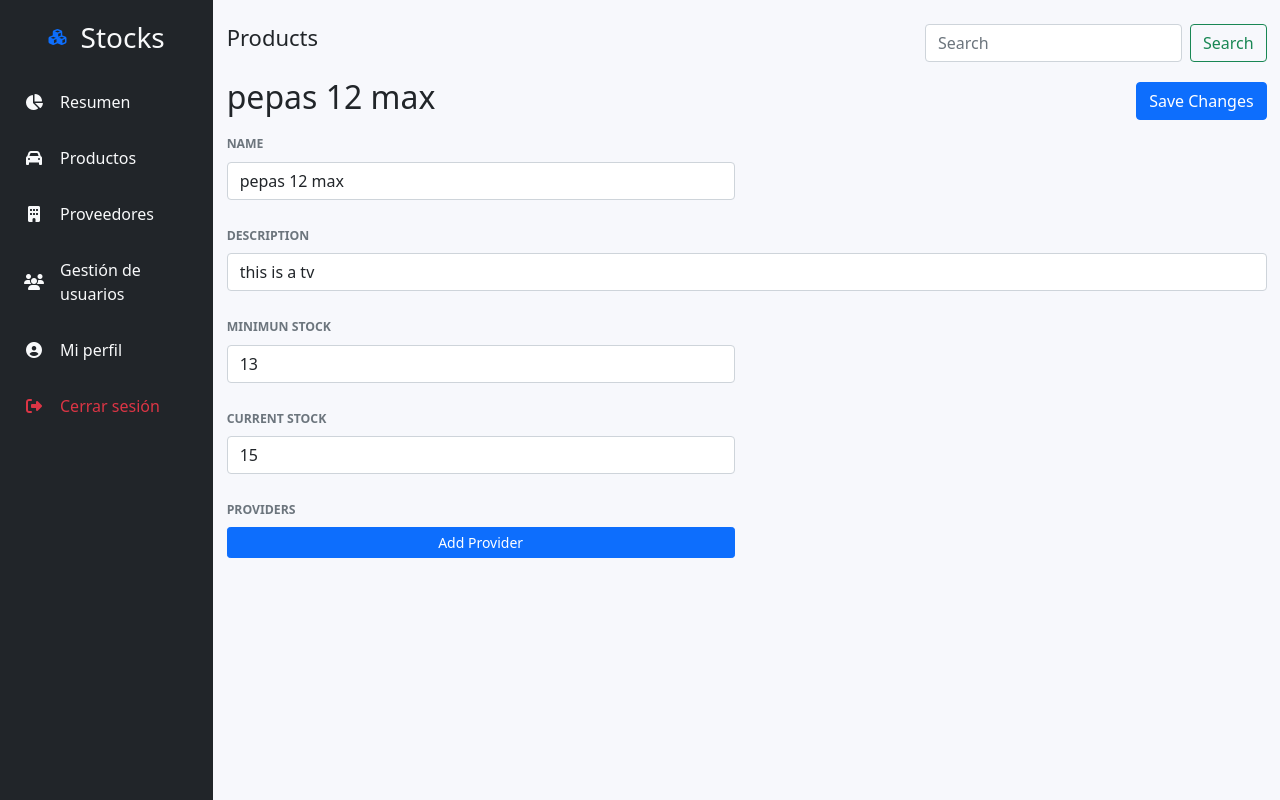
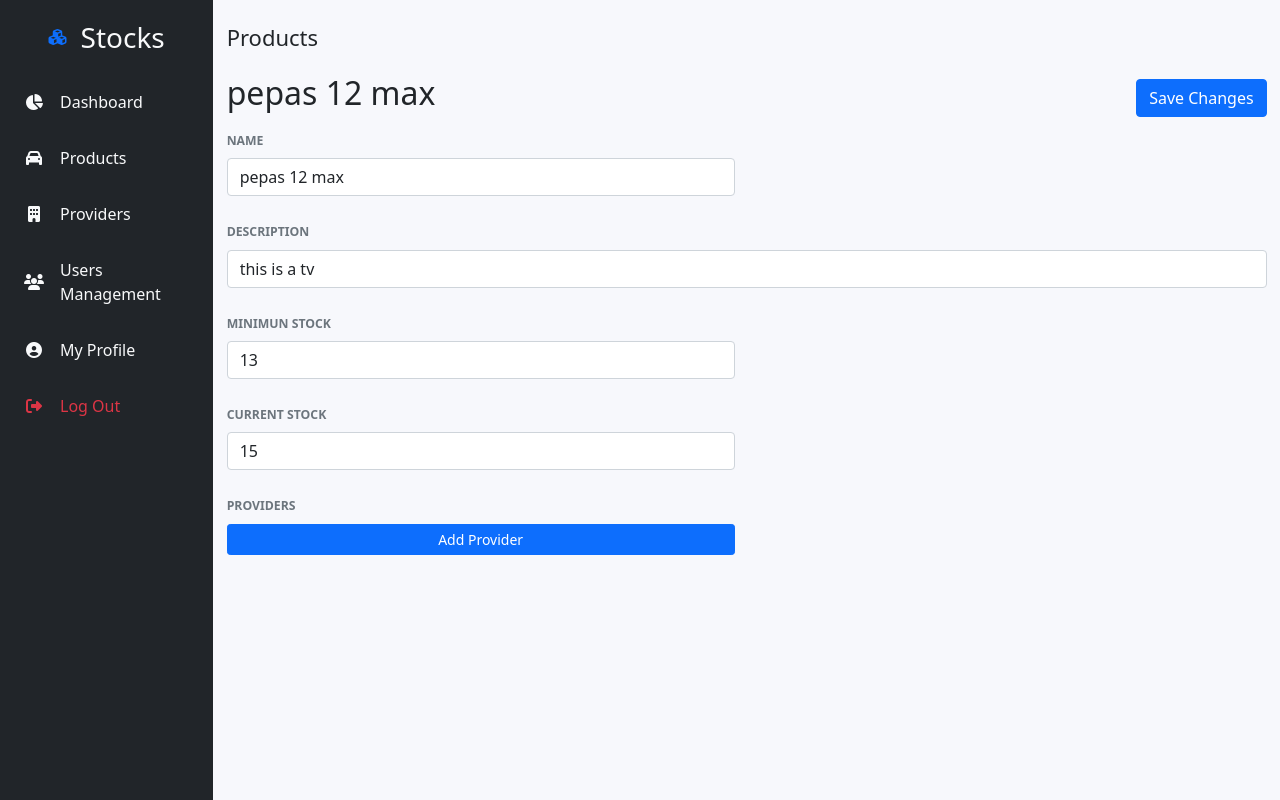
Before and after one commit to Kaiserbl/stocks_full, a Flask app: page /product/6/edit in a window 1280 px wide. Run offline with Flask 2, Linux system fonts and the light colour scheme; a user stored in the database is signed in; data comes from the database, SQL or seed files in the repository; both versions use the stored data as it was after the commit; some libraries are stand-ins or nearby versions.

Commit message:
otra actualizacion multiple

```diff
--- a/routes.py
+++ b/routes.py
@@ -29,6 +29,28 @@ def setRoutes(app):
         #cur.execute("select * FROM providers WHERE id = ?", (id,))
         return render_template('product_edit.html', product=product, providers=providers)
 
+    @app.route('/updatedproduct/<int:id>', methods=["GET", "POST"])
+    def updateProduct(id):
+        message = ""
+        if request.method == "POST":
+            with sqlite3.connect("stocks.db") as con:
+                try:
+                    name = request.form["Name"]
+                    description = request.form["Description"]
+                    cminima = int(request.form["MininumStock"])
+                    current = int(request.form["CurrentStock"])
+                    cur = con.cursor()
+                    cur.execute("UPDATE products SET name=?, description=?, minimum_stock=?, current_stock=? WHERE id = ?",(name, description, cminima, current, id))
+                    con.commit()
+                except:
+                    con.rollback()
+                    message = "We can not add the product"
+                    flash(message)
+                finally:
+                    message = "Product successfully Added"
+                    flash(message)
+                    return redirect("/products/search", code = 303)
+                    con.close()
 
     @app.route('/product/new')
     @login_required
@@ -55,7 +77,7 @@ def setRoutes(app):
                 finally:
                     message = "Product successfully Added"
                     flash(message)
-                    return redirect("products/search", code = 302)
+                    return redirect("products/search", code = 303)
                     con.close()
 
     @app.route("/products/search")
@@ -132,7 +154,7 @@ def setRoutes(app):
                 finally:
                     msg = "Provider successfully Added"
                     flash(msg)
-                    return redirect("providers/search", code = 302)
+                    return redirect("providers/search", code = 303)
                     con.close()
 
     @app.route("/providers/search")
@@ -171,8 +193,9 @@ def setRoutes(app):
             finally:
                 message = "Provider Deleted Successfully"
                 flash(message)
-                return redirect('/')
+                return redirect('/products/search', code=303)
                 con.close()
+
 
     # Routes for users
     @app.route("/users")
@@ -206,7 +229,7 @@ def setRoutes(app):
                 finally:
                     msg = "User successfully Added"
                     flash(msg)
-                    return redirect("users/search", code = 302)
+                    return redirect("users/search", code = 303)
                     con.close()
 
     @app.route("/users/search")
--- a/templates/_components.html
+++ b/templates/_components.html
@@ -1,11 +1,11 @@
 <!-- Form field -->
-{% macro formField(id, label, value) -%}
+{% macro formField(id, label, name, value) -%}
     <div class="row mb-3">
         <p class="text-muted text-uppercase small fw-bold my-2"><small>
             {{ label }}
         </small></p>
         <div class="col-12 col-md-6">
-            <input type="text" class="form-control" id="{{ id }}" value="{{ value }}">
+            <input type="text" class="form-control" id="{{ id }}" name="{{ name }}" value="{{ value }}">
         </div>
     </div>
 {%- endmacro %}
@@ -29,21 +29,21 @@
         {{ brand() }}
         <ul class="nav nav-pills flex-column">
             <!-- Resume -->
-            {{ navItem('Resumen', 'fa-pie-chart', 'resumes') }}
+            {{ navItem('Dashboard', 'fa-pie-chart', 'resumes') }}
             <!-- Products -->
-            {{ navItem('Productos', 'fa-automobile', 'products/search') }}
+            {{ navItem('Products', 'fa-automobile', 'products/search') }}
             <!-- Providers -->
-            {{ navItem('Proveedores', 'fa-building', 'providers/search') }}
+            {{ navItem('Providers', 'fa-building', 'providers/search') }}
             <!-- Users management -->
-            {{ navItem('Gestión de usuarios', 'fa-users', 'users/search') }}
+            {{ navItem('Users Management', 'fa-users', 'users/search') }}
             <!-- My profile -->
-            {{ navItem('Mi perfil', 'fa-user-circle', 'my-profile') }}
+            {{ navItem('My Profile', 'fa-user-circle', 'my-profile') }}
             <!-- Sign out -->
             <li class="nav-item pb-2">
                 <a class="nav-link text-danger" href="{{ url_for('logout') }}">
                 <div class="d-flex align-items-center">
                     <i class="fa fa-sign-out fa-fw"></i>
-                    <p class="px-3 m-0">Cerrar sesión</p>
+                    <p class="px-3 m-0">Log Out</p>
                 </div>
                 </a>
             </li>
@@ -57,10 +57,6 @@
     <header>
         <div class="d-flex justify-content-between pt-4">
             <h2 class="font-22">{{namePage}}</h2>
-            <form class="d-flex">
-                <input class="form-control me-2" type="search" placeholder="Search" aria-label="Search">
-                <button class="btn btn-outline-success" type="submit">Search</button>
-            </form>
         </div>
     </header>
 {%- endmacro %}
--- a/templates/product_edit.html
+++ b/templates/product_edit.html
@@ -13,28 +13,26 @@
                 <!-- Title bar -->
 
                 <!-- Tab content -->
-                <form action="" method="post" class="py-3">
+                <form action="/updatedproduct/{{product.id}}" method="post" class="py-3">
                     <div class="d-flex align-items-center">
                         <h2 class="title flex-fill" >{{ product.name }}</h2>
-                        <button type="submit" class="btn btn-primary ">Save Changes</button>
+                        <input type="submit" class="btn btn-primary" value="Save Changes">
                     </div>
-                    <!-- PREGUNTAR A GREGORY COMO FUNCIONAN ESTOS CAMPOS, NECESITAMOS MODIFICARLOS COMO EN PRO
-                    DUCT.HTML, PARA PODER ACTUALIZAR LOS CAMPOS -->
                     <!-- Name -->
-                    {{ components.formField('form-name', 'Name',product.name) }}
+                    {{ components.formField('form-name', 'Name','Name', product.name) }}
                     <!-- Description -->
                     <div class="row mb-3">
                         <p class="text-muted text-uppercase small fw-bold my-2"><small>
                             Description
                         </small></p>
                         <div class="col-12">
-                            <input class="form-control" id="form-decription" rows="4" value="{{ product.description }}"></input>
+                            <input class="form-control" id="form-decription" rows="4" value="{{ product.description }}" name="Description"></input>
                         </div>
                     </div>
                     <!-- Minimun stock -->
-                    {{ components.formField('form-minimun-stock', 'Minimun stock',product.minimum_stock) }}
+                    {{ components.formField('form-minimun-stock', 'Minimun stock', 'MininumStock', product.minimum_stock) }}
                     <!-- Current stock -->
-                    {{ components.formField('form-current-stock', 'Current stock',product.current_stock) }}
+                    {{ components.formField('form-current-stock', 'Current stock', 'CurrentStock' , product.current_stock) }}
                     <!-- Providers -->
                     <div class="row mb-3">
                         <p class="text-muted text-uppercase small fw-bold my-2"><small>
@@ -55,7 +53,7 @@
                         {% endfor %}
                         <!-- Add provider -->
                         <div class="d-grid gap-2 col-12 col-md-6">
-                            <button class="btn btn-primary btn-sm" type="button">Add Provider</button>
+                            <a href="/provider/new"class="btn btn-primary btn-sm" type="button">Add Provider</a>
                         </div>
                     </div>
                 </form>
--- a/templates/search_products.html
+++ b/templates/search_products.html
@@ -9,8 +9,10 @@
         <div class="container p-0">
             {{ components.header('Products') }}
             {{ components.flashMessage() }}
-              <h2 class="font-40 py-4">Search Result ...</h2>
-              <button type="button" class="btn btn-primary btn-lg">Create New Product</button>
+            <div class="d-flex justify-content-between mt-4">
+              <h2 class="font-40">Search Result ...</h2>
+              <a href="/product/new" type="button" class="btn btn-primary btn-lg ">Create New Product</a>
+            </div>
             <div class="result-boxes d-flex justify-content-between flex-wrap">
               {% for product in products %}
                 <a class="card mt-4" href="/product/{{product.id}}/detail">
```
Also changed, not shown: stocks.db.
